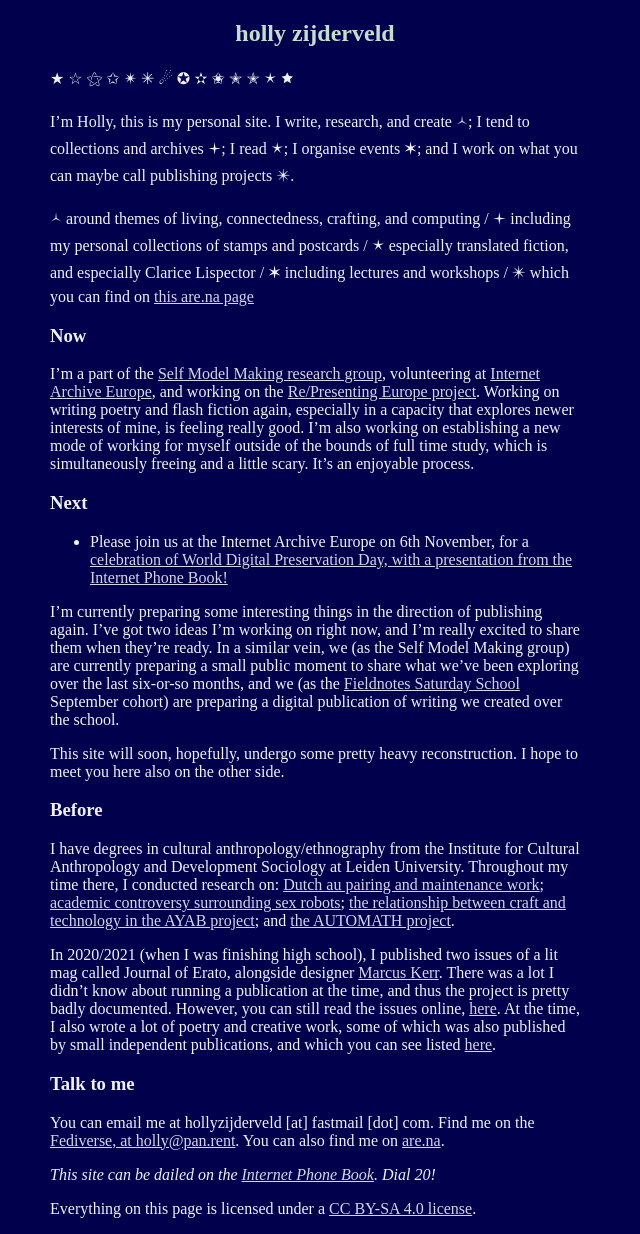
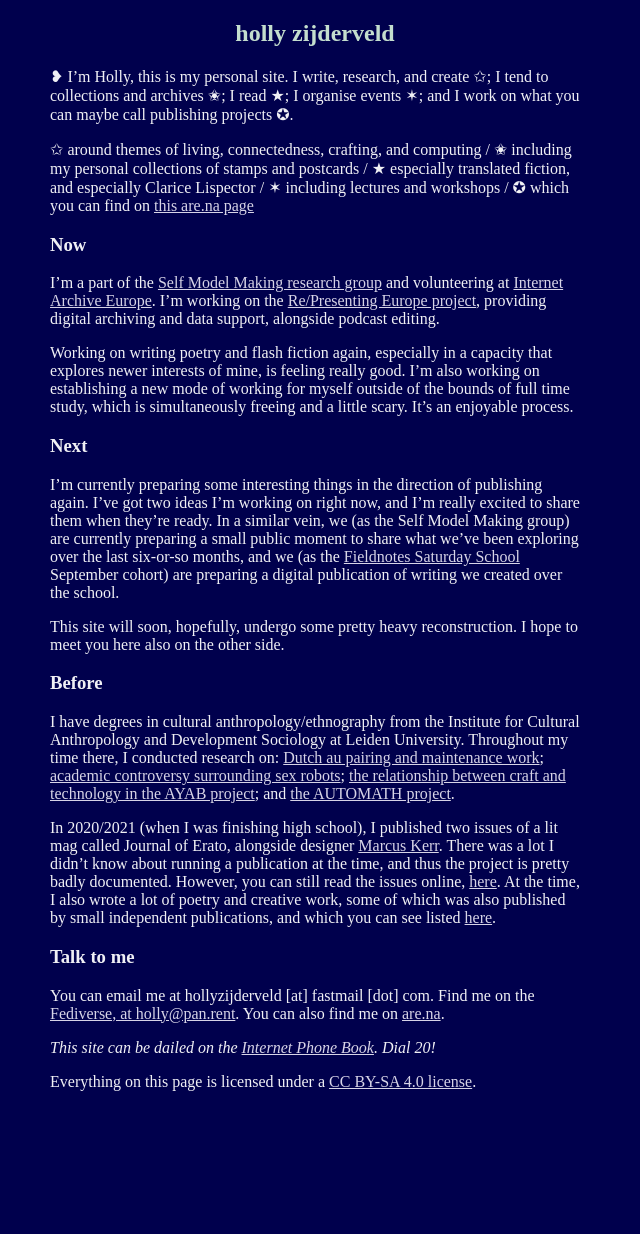
Before and after one commit to hollyz1jderveld/hollyz1jderveld.github.io, a Jekyll site: the page built from index.md, in a window 1280 px wide. Shown: the whole page, without its empty margins (0-640 px from the left). Built offline with Jekyll 4.4.1, drawn with Linux system fonts in a browser that asks for light colours; some web fonts are replaced; Markdown is read by kramdown in place of the engine named in the settings; our own code applies the rules of GitHub Pages for plain Markdown files; after the commit the page ends 1107 px from its top, so only the background shows below that.

Commit message:
Update index.md

```diff
--- a/index.md
+++ b/index.md
@@ -4,18 +4,16 @@ layout: default
 
 ## holly zijderveld
 
-★ ☆ ⚝ ✩ ✴ ✳ ☄ ✪ ✫ ✬ ✭ ✭ 🟉 🟊
+❥ I'm Holly, this is my personal site. I write, research, and create ✩; I tend to collections and archives ✬; I read ★; I organise events ✶; and I work on what you can maybe call publishing projects ✪.
 
-I'm Holly, this is my personal site. I write, research, and create 🟀; I tend to collections and archives 🟄; I read 🟉; I organise events ✶; and I work on what you can maybe call publishing projects ✴.
-
-🟀 around themes of living, connectedness, crafting, and computing / 🟄 including my personal collections of stamps and postcards / 🟉 especially translated fiction, and especially Clarice Lispector / ✶ including lectures and workshops / ✴ which you can find on [this are.na page](https://www.are.na/holly-garden/channels)
+✩ around themes of living, connectedness, crafting, and computing / ✬ including my personal collections of stamps and postcards / ★ especially translated fiction, and especially Clarice Lispector / ✶ including lectures and workshops / ✪ which you can find on [this are.na page](https://www.are.na/holly-garden/channels)
 
 ### Now
-I'm a part of the [Self Model Making research group](https://supergijs.com/researchgroup.html), volunteering at [Internet Archive Europe](https://www.internetarchive.eu/), and working on the [Re/Presenting Europe project](https://re-presentingeurope.nl/). Working on writing poetry and flash fiction again, especially in a capacity that explores newer interests of mine, is feeling really good. I'm also working on establishing a new mode of working for myself outside of the bounds of full time study, which is simultaneously freeing and a little scary. It's an enjoyable process.
+I'm a part of the [Self Model Making research group](https://supergijs.com/researchgroup.html) and volunteering at [Internet Archive Europe](https://www.internetarchive.eu/). I'm working on the [Re/Presenting Europe project](https://re-presentingeurope.nl/), providing digital archiving and data support, alongside podcast editing.
+
+Working on writing poetry and flash fiction again, especially in a capacity that explores newer interests of mine, is feeling really good. I'm also working on establishing a new mode of working for myself outside of the bounds of full time study, which is simultaneously freeing and a little scary. It's an enjoyable process.
 
 ### Next
-* Please join us at the Internet Archive Europe on 6th November, for a [celebration of World Digital Preservation Day, with a presentation from the Internet Phone Book!](https://luma.com/hheq551u)
-
 I'm currently preparing some interesting things in the direction of publishing again. I've got two ideas I'm working on right now, and I'm really excited to share them when they're ready. In a similar vein, we (as the Self Model Making group) are currently preparing a small public moment to share what we've been exploring over the last six-or-so months, and we (as the [Fieldnotes Saturday School](https://fieldnotes.site/events/) September cohort) are preparing a digital publication of writing we created over the school.
 
 This site will soon, hopefully, undergo some pretty heavy reconstruction. I hope to meet you here also on the other side.
```
